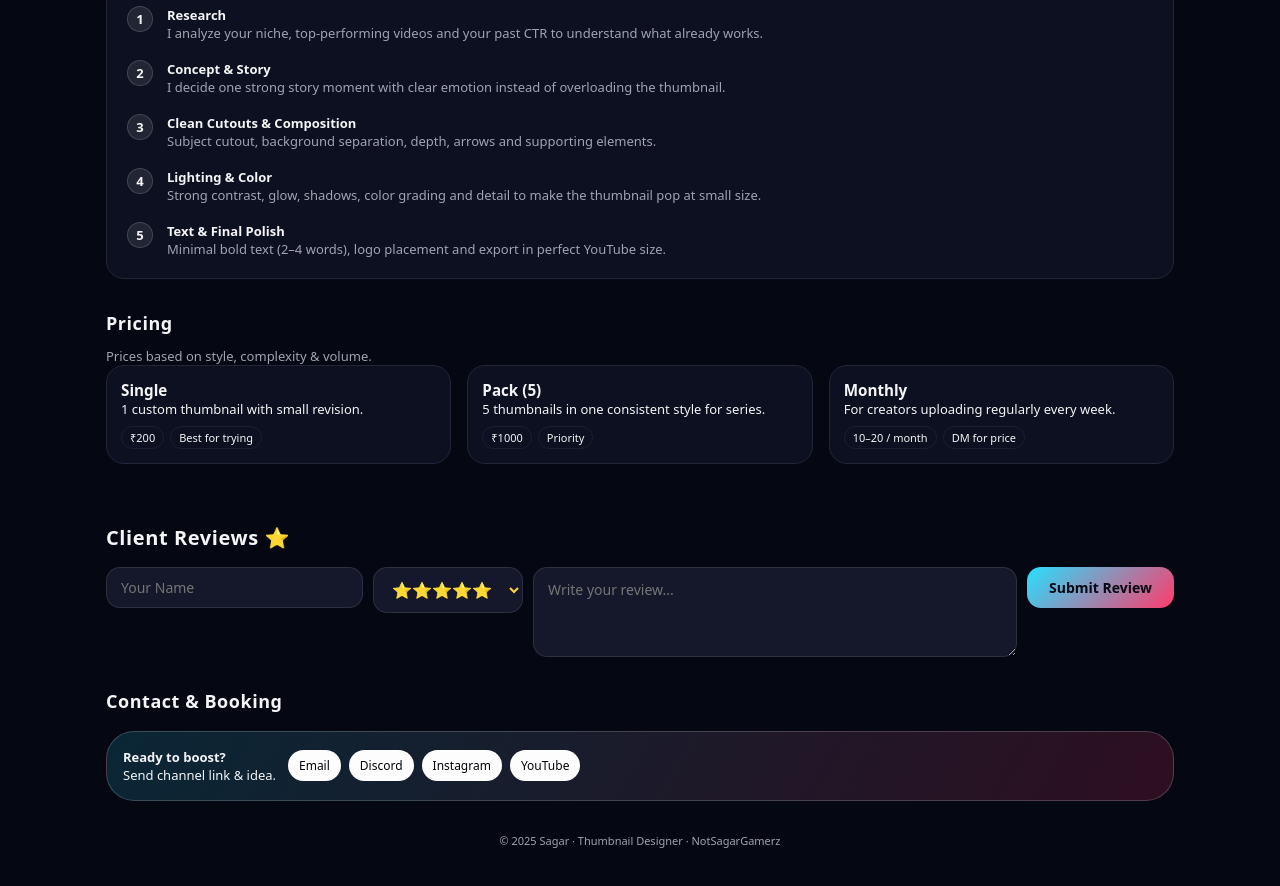
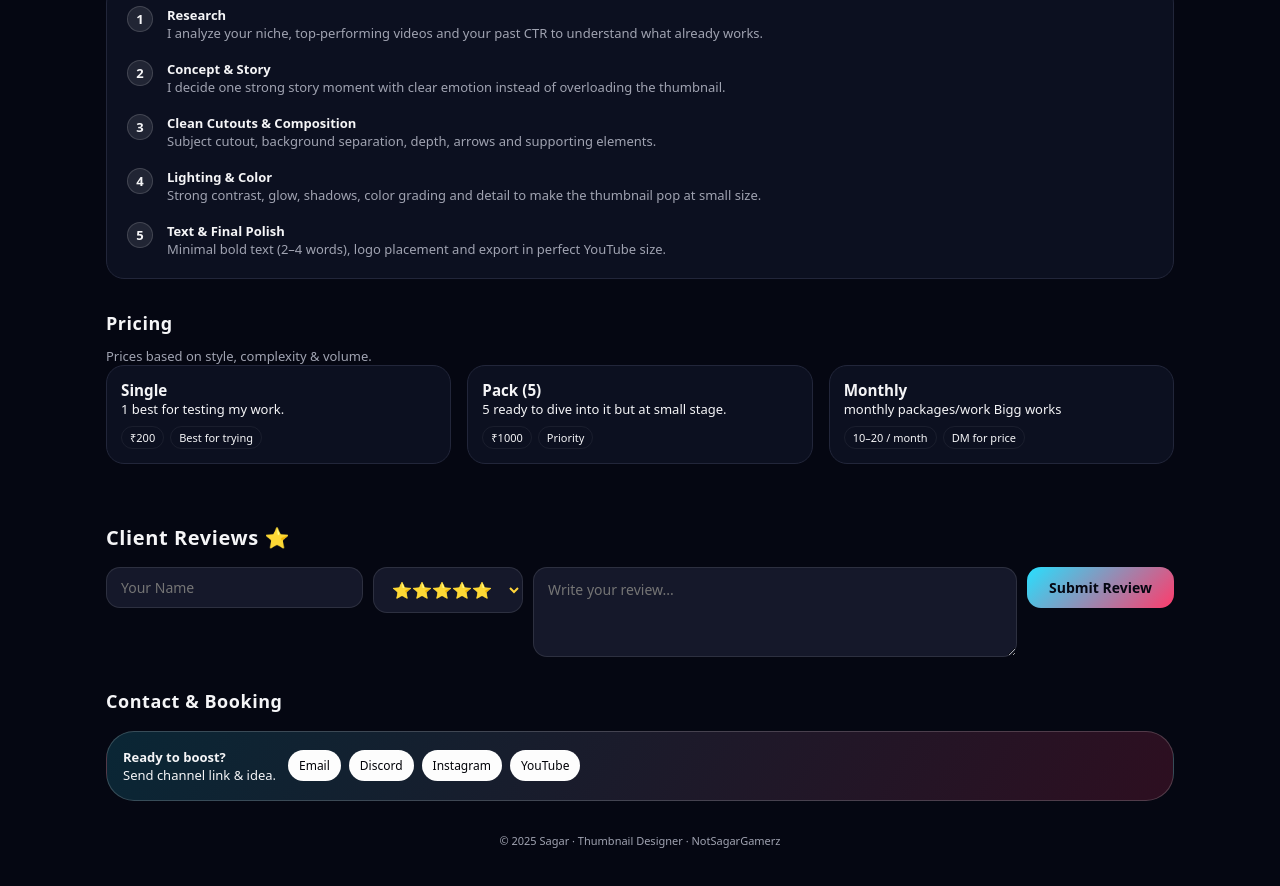
Before and after one commit to shaurvsharma43-cmd/sagar-portfolio, a plain HTML site: page index.html in a window 1280 px wide. Shown: the part 1225-2111 px from the top of the page. Drawn offline with Linux system fonts and the light colour scheme; no server answers.

Commit message:
Update index.html

```diff
--- a/index.html
+++ b/index.html
@@ -528,7 +528,7 @@ h2{font-size:18px;margin-bottom:12px;letter-spacing:.03em;}
   <div class="section-grid">
     <div class="card">
       <h3>Single</h3>
-      <p>1 custom thumbnail with small revision.</p>
+      <p>1 best for testing my work. </p>
       <div class="pill-row">
         <span class="pill">₹200</span>
         <span class="pill">Best for trying</span>
@@ -537,7 +537,7 @@ h2{font-size:18px;margin-bottom:12px;letter-spacing:.03em;}
 
     <div class="card">
       <h3>Pack (5)</h3>
-      <p>5 thumbnails in one consistent style for series.</p>
+      <p>5 ready to dive into it but at small stage. </p>
       <div class="pill-row">
         <span class="pill">₹1000</span>
         <span class="pill">Priority</span>
@@ -546,7 +546,7 @@ h2{font-size:18px;margin-bottom:12px;letter-spacing:.03em;}
 
     <div class="card">
       <h3>Monthly</h3>
-      <p>For creators uploading regularly every week.</p>
+      <p> monthly packages/work Bigg works </p>
       <div class="pill-row">
         <span class="pill">10–20 / month</span>
         <span class="pill">DM for price</span>
```
